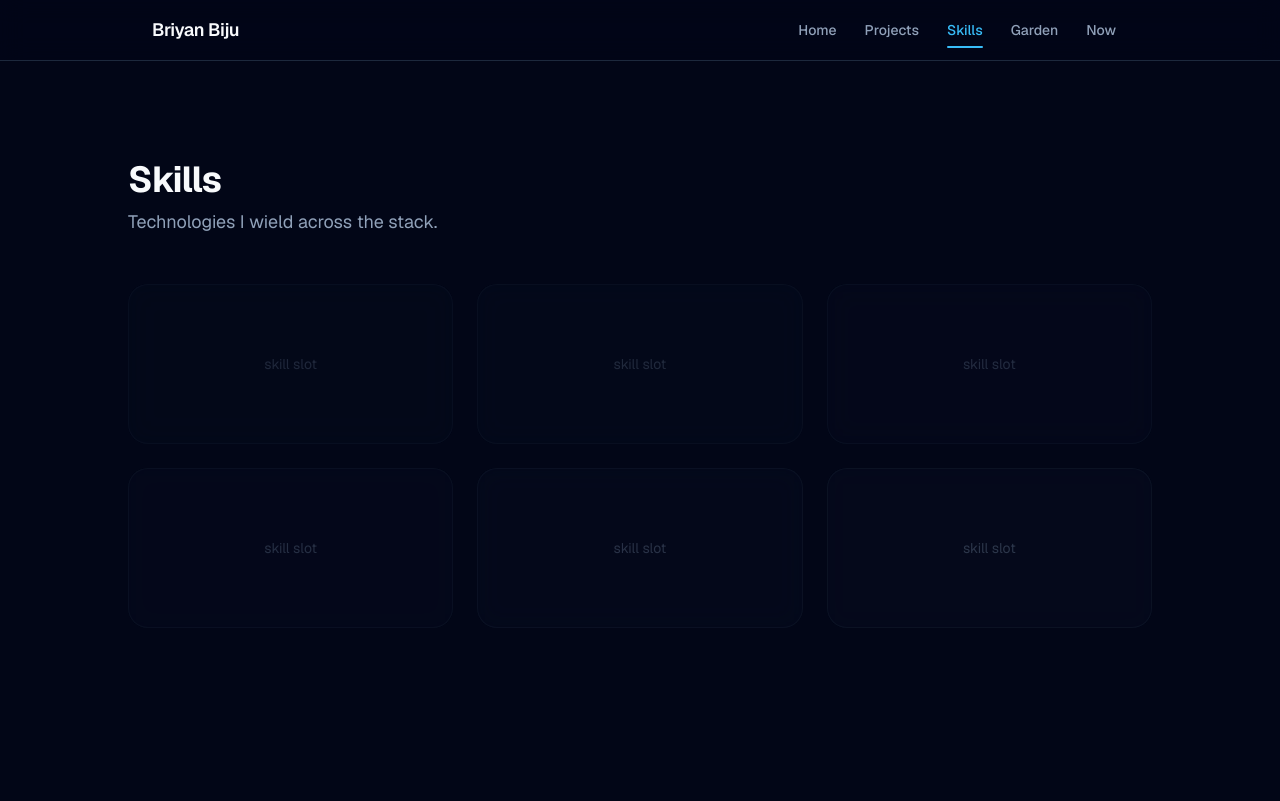
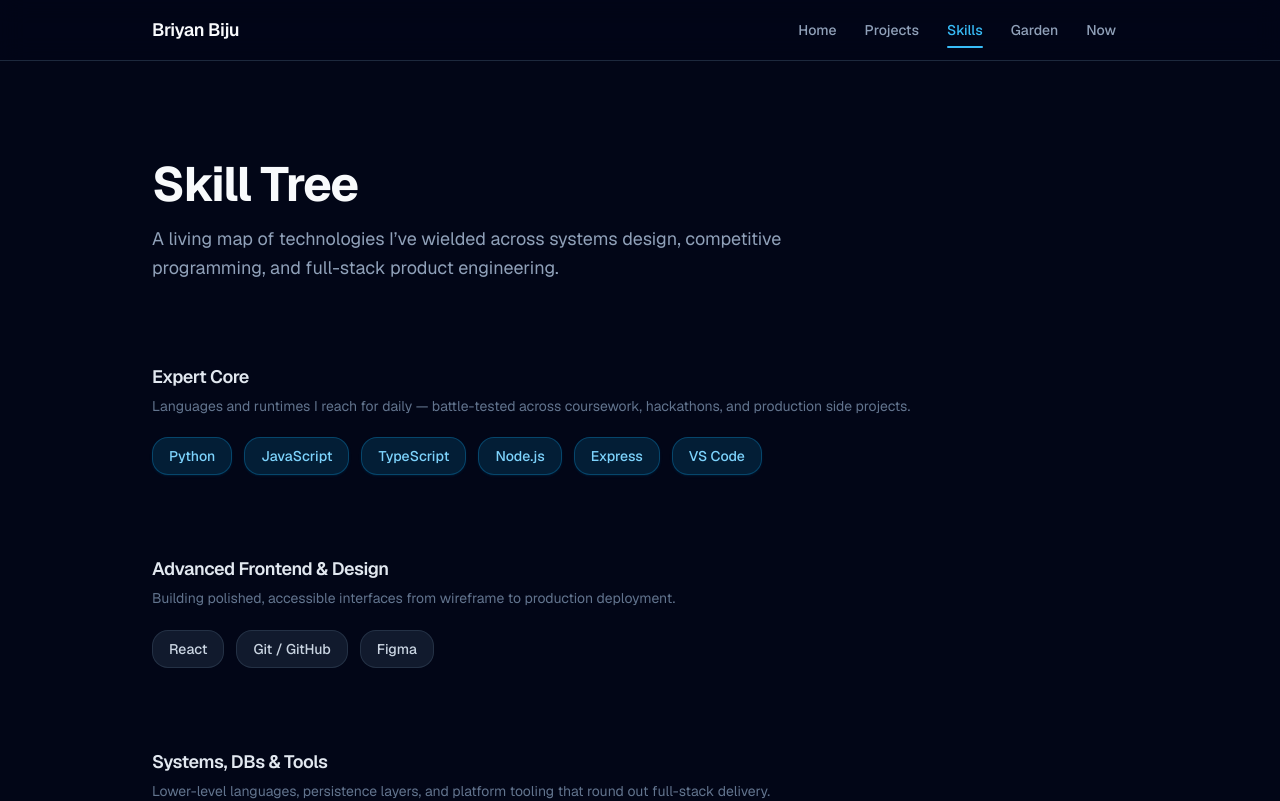
Before and after one commit to MundaneDragon/digital-garden, a Next.js app: page /skills in a window 1280 px wide. Shown: the top 801 px of the page. Built offline with nearby package versions, Linux system fonts and the light colour scheme.

Commit message:
feat: launch visual technical skill tree interface

```diff
--- a/src/app/skills/page.tsx
+++ b/src/app/skills/page.tsx
@@ -1,26 +1,201 @@
+type SkillNode = {
+  name: string;
+  tooltip: string;
+  foundational?: boolean;
+};
+
+type SkillBranch = {
+  label: string;
+  description: string;
+  skills: SkillNode[];
+};
+
+const BRANCHES: SkillBranch[] = [
+  {
+    label: "Expert Core",
+    description:
+      "Languages and runtimes I reach for daily — battle-tested across coursework, hackathons, and production side projects.",
+    skills: [
+      {
+        name: "Python",
+        tooltip:
+          "Primary language for ICPC and SPAR competitive programming; also used for the Zenith invoice-generation engine.",
+        foundational: true,
+      },
+      {
+        name: "JavaScript",
+        tooltip:
+          "Core scripting language for full-stack projects including Echo, Missing Link, and SpeakAndLearn.ai.",
+        foundational: true,
+      },
+      {
+        name: "TypeScript",
+        tooltip:
+          "Used to migrate the real-time Toohak quiz platform from plain JS to strict typed interfaces under Agile.",
+        foundational: true,
+      },
+      {
+        name: "Node.js",
+        tooltip:
+          "Backend runtime for Sentifi microservices and the Toohak Express + Socket.IO game server.",
+        foundational: true,
+      },
+      {
+        name: "Express",
+        tooltip:
+          "RESTful API layer for Toohak session management and Sentifi news-aggregation routes.",
+        foundational: true,
+      },
+      {
+        name: "VS Code",
+        tooltip:
+          "Daily driver for monorepo navigation, integrated linting, and multi-language debugging across every project.",
+        foundational: true,
+      },
+    ],
+  },
+  {
+    label: "Advanced Frontend & Design",
+    description:
+      "Building polished, accessible interfaces from wireframe to production deployment.",
+    skills: [
+      {
+        name: "React",
+        tooltip:
+          "Built the Echo avatar selector, Zwift route explorer, and Missing Link event dashboard in React with hooks and context.",
+      },
+      {
+        name: "Git / GitHub",
+        tooltip:
+          "Branching, PR reviews, and CI/CD workflows for group projects including Sentifi and Dungeon Mania.",
+      },
+      {
+        name: "Figma",
+        tooltip:
+          "High-fidelity prototyping for LoopedIn (DESN2000) and UI/UX iterations for the Echo hackathon project.",
+      },
+    ],
+  },
+  {
+    label: "Systems, DBs & Tools",
+    description:
+      "Lower-level languages, persistence layers, and platform tooling that round out full-stack delivery.",
+    skills: [
+      {
+        name: "Java",
+        tooltip:
+          "Object-oriented design in Dungeon Mania (COMP2511) — composite, observer, and strategy patterns across a large codebase.",
+      },
+      {
+        name: "C / C++",
+        tooltip:
+          "Systems programming fundamentals; applied in UNSW coursework for memory management and pointer-level reasoning.",
+      },
+      {
+        name: "SQL",
+        tooltip:
+          "Schema design and query optimisation for Sentifi news aggregation and Toohak quiz-result persistence.",
+      },
+      {
+        name: "Tailwind CSS",
+        tooltip:
+          "Utility-first styling across this portfolio, the Echo glassmorphism UI, and the SpeakAndLearn.ai admin dashboard.",
+      },
+      {
+        name: "Bootstrap",
+        tooltip:
+          "Rapid prototyping framework used in early UNSW frontend coursework to scaffold responsive layouts quickly.",
+      },
+      {
+        name: "Linux / WSL",
+        tooltip:
+          "Development environment for Docker containers, shell scripting, and cross-platform toolchain management.",
+      },
+      {
+        name: "Docker",
+        tooltip:
+          "Containerised the Sentifi microservice stack and local PostgreSQL instances for isolated integration testing.",
+      },
+      {
+        name: "MySQL",
+        tooltip:
+          "Relational persistence for Toohak quiz sessions; designed normalised schemas with foreign-key constraints.",
+      },
+      {
+        name: "PostgreSQL",
+        tooltip:
+          "Advanced querying for Sentifi news analytics; used window functions and materialised views for report generation.",
+      },
+      {
+        name: "MongoDB",
+        tooltip:
+          "Document-store evaluation for semi-structured event data in the Missing Link society aggregator prototype.",
+      },
+      {
+        name: "Excel Macros",
+        tooltip:
+          "Data visualisation and VBA automation for finance and engineering coursework analytics at UNSW.",
+      },
+    ],
+  },
+] as const;
+
 export default function SkillsPage() {
   return (
-    <main className="min-h-screen px-6 py-24">
-      <div className="mx-auto max-w-5xl space-y-12">
-        <header>
-          <h1 className="text-4xl font-bold tracking-tight text-slate-50">
-            Skills
+    <main className="mx-auto max-w-5xl space-y-20 px-6 py-24">
+      <header className="space-y-4">
+        <h1 className="text-4xl font-bold tracking-tight text-slate-50 sm:text-5xl">
+          Skill Tree
         </h1>
-          <p className="mt-2 text-lg text-slate-400">
-            Technologies I wield across the stack.
+        <p className="max-w-2xl text-lg leading-relaxed text-slate-400">
+          A living map of technologies I&rsquo;ve wielded across systems design,
+          competitive programming, and full-stack product engineering.
         </p>
       </header>
-        <div className="grid gap-6 md:grid-cols-3">
-          {Array.from({ length: 6 }).map((_, i) => (
+
+      <div className="space-y-20">
+        {BRANCHES.map((branch) => (
+          <section key={branch.label}>
+            <div className="mb-5 space-y-1">
+              <h2 className="text-lg font-semibold tracking-tight text-slate-200">
+                {branch.label}
+              </h2>
+              <p className="text-sm leading-relaxed text-slate-500">
+                {branch.description}
+              </p>
+            </div>
+
+            <div className="flex flex-wrap gap-3">
+              {branch.skills.map((skill) => (
+                <div key={skill.name} className="group relative">
+                  {/* Skill node */}
+                  <span
+                    className={`inline-block cursor-default rounded-glass px-4 py-2 text-sm font-medium transition-all select-none
+                      ${
+                        skill.foundational
+                          ? "bg-brand-500/15 text-brand-300 border border-brand-500/30 shadow-sm shadow-brand-500/10"
+                          : "bg-slate-800/60 text-slate-300 border border-slate-700/60 hover:border-slate-600 hover:bg-slate-700/60 hover:text-slate-100"
+                      }
+                    `}
+                  >
+                    {skill.name}
+                  </span>
+
+                  {/* Tooltip */}
                   <div
-              key={i}
-              className="bento-card animate-pulse-glass flex h-40 items-center justify-center"
-              style={{ animationDelay: `${i * 0.3}s` }}
+                    role="tooltip"
+                    className="pointer-events-none absolute bottom-full left-1/2 z-20 mb-2 -translate-x-1/2 rounded-lg border border-slate-700 bg-slate-900/95 px-3 py-2 text-xs leading-relaxed text-slate-300 opacity-0 shadow-xl backdrop-blur-sm transition-opacity duration-200 group-hover:opacity-100"
+                    style={{ maxWidth: "16rem", width: "max-content" }}
                   >
-              <span className="text-sm text-slate-500">skill slot</span>
+                    {skill.tooltip}
+                    {/* Arrow */}
+                    <div className="absolute left-1/2 top-full -translate-x-1/2 border-[6px] border-transparent border-t-slate-700" />
+                  </div>
                 </div>
               ))}
             </div>
+          </section>
+        ))}
       </div>
     </main>
   );
```
Lines whose indentation alone changed are shown as unchanged.
